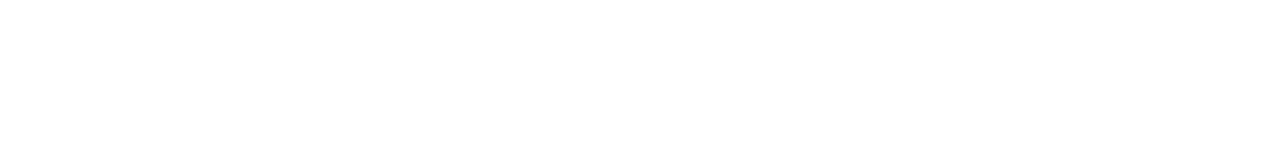
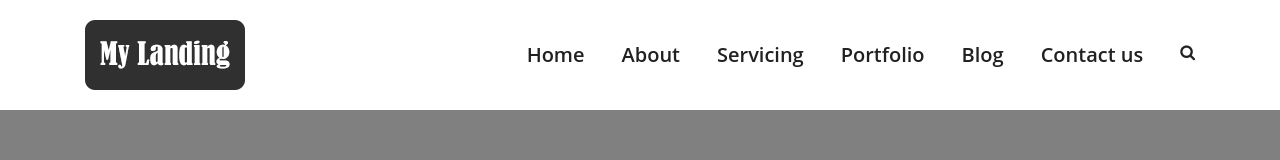
Before and after one commit to N0rimo/bemWithBootstrap, a plain HTML site: page index.html in a window 1280 px wide. Drawn offline with nearby package versions, Linux system fonts and the light colour scheme; a web font is replaced by a local one.

Commit message:
Add menu

```diff
--- a/css/style.css
+++ b/css/style.css
@@ -1 +1,29 @@
 @import 'fonts.css';
+
+body {
+	background: grey;
+}
+
+ul, li {
+	display: block;
+	padding: 0;
+	margin: 0;
+}
+
+.menu-bar {
+	background: #fff;
+	color: #212121;
+	padding: 20px 0;
+}
+.menu__item {
+	margin-left: 37px;
+}
+.menu__item a {
+	font-family: Open Sans Semibold;
+	font-size: 20px;
+	color: #212121;
+}
+.menu__item a:hover {
+	text-decoration: none;
+	color: #868686;
+}
--- a/index.html
+++ b/index.html
@@ -10,6 +10,28 @@
 	<title>Site on Bootstrap</title>
 </head>
 <body>
+	<header class="menu-bar">
+		<div class="container">
+			<div class="row">
+				<div class="col-xl-2">
+					<img src="img/logo.png" alt="My Landing" class="logo">
+				</div>
+				<div class="col-xl-8 ml-auto align-self-center">
+					<nav>
+						<ul class="menu d-flex justify-content-end">
+							<li class="menu__item"><a href="#">Home</a></li>
+							<li class="menu__item"><a href="#">About</a></li>
+							<li class="menu__item"><a href="#">Servicing</a></li>
+							<li class="menu__item"><a href="#">Portfolio</a></li>
+							<li class="menu__item"><a href="#">Blog</a></li>
+							<li class="menu__item"><a href="#">Contact us</a></li>
+							<li class="menu__item"><i class="fa fa-search" aria-hidden="true"></i></li>
+						</ul>
+					</nav>
+				</div>
+			</div>
+		</div>
+	</header>
 	<script src="https://code.jquery.com/jquery-3.3.1.slim.min.js" integrity="sha384-q8i/X+965DzO0rT7abK41JStQIAqVgRVzpbzo5smXKp4YfRvH+8abtTE1Pi6jizo" crossorigin="anonymous"></script>
 	<script src="https://cdnjs.cloudflare.com/ajax/libs/popper.js/1.14.7/umd/popper.min.js" integrity="sha384-UO2eT0CpHqdSJQ6hJty5KVphtPhzWj9WO1clHTMGa3JDZwrnQq4sF86dIHNDz0W1" crossorigin="anonymous"></script>
 	<script src="https://stackpath.bootstrapcdn.com/bootstrap/4.3.1/js/bootstrap.min.js" integrity="sha384-JjSmVgyd0p3pXB1rRibZUAYoIIy6OrQ6VrjIEaFf/nJGzIxFDsf4x0xIM+B07jRM" crossorigin="anonymous"></script>
```
